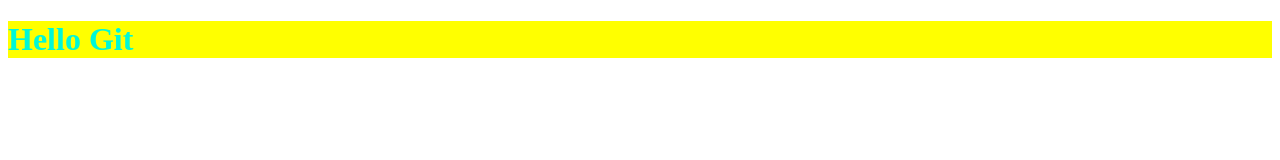
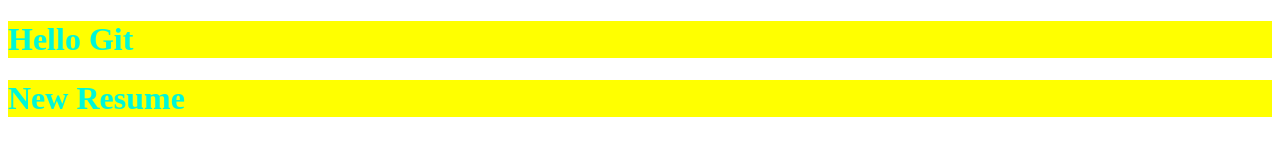
Before and after one commit to wpanumas1980/gitLearning, a plain HTML site: page index.html in a window 1280 px wide. Drawn offline with Linux system fonts and the light colour scheme.

Commit message:
Add new h1 to New resume

```diff
--- a/index.html
+++ b/index.html
@@ -13,5 +13,6 @@
 </head>
 <body>
     <h1>Hello Git</h1>
+    <h1>New Resume</h1>
 </body>
 </html>
```
